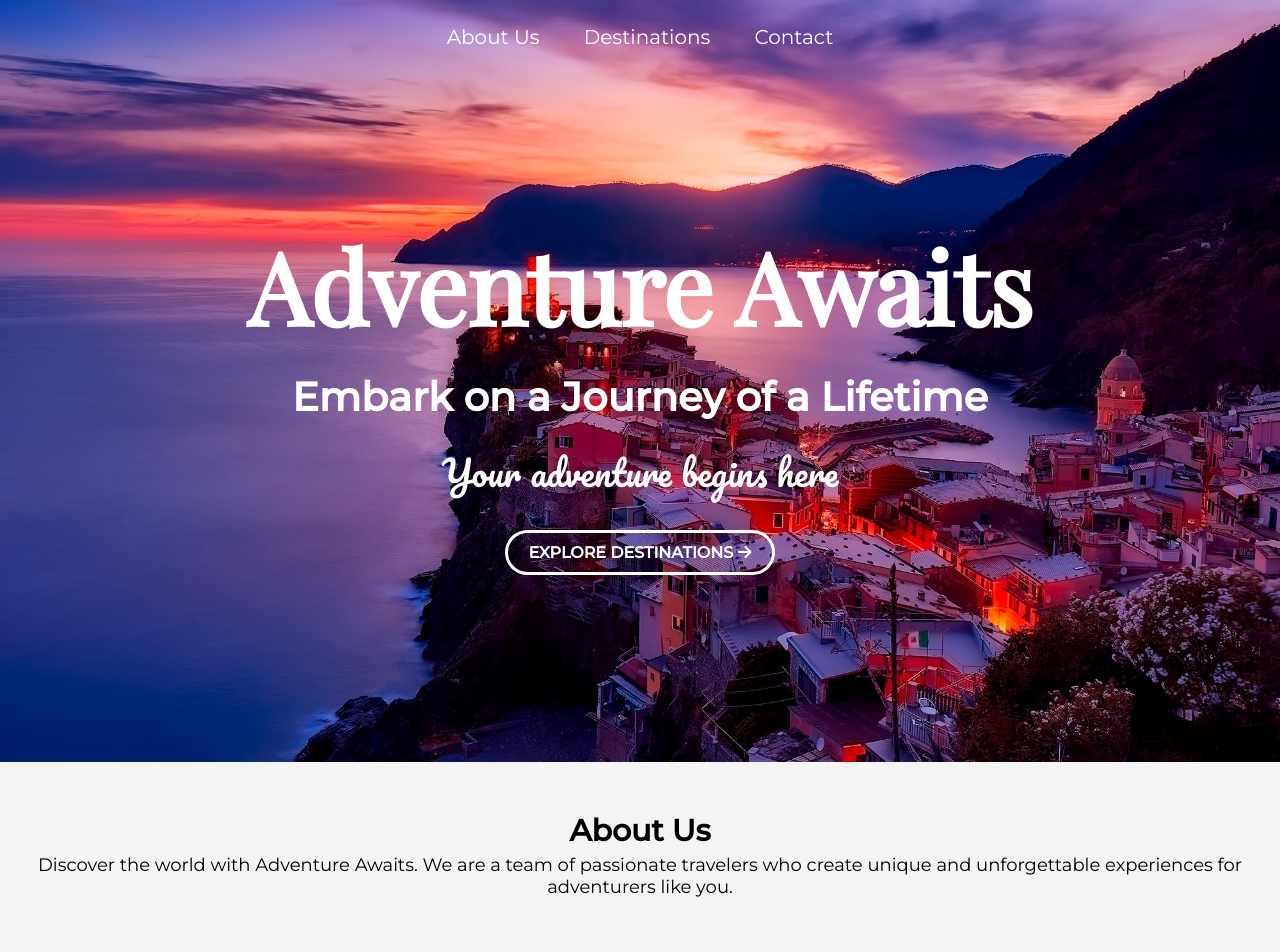
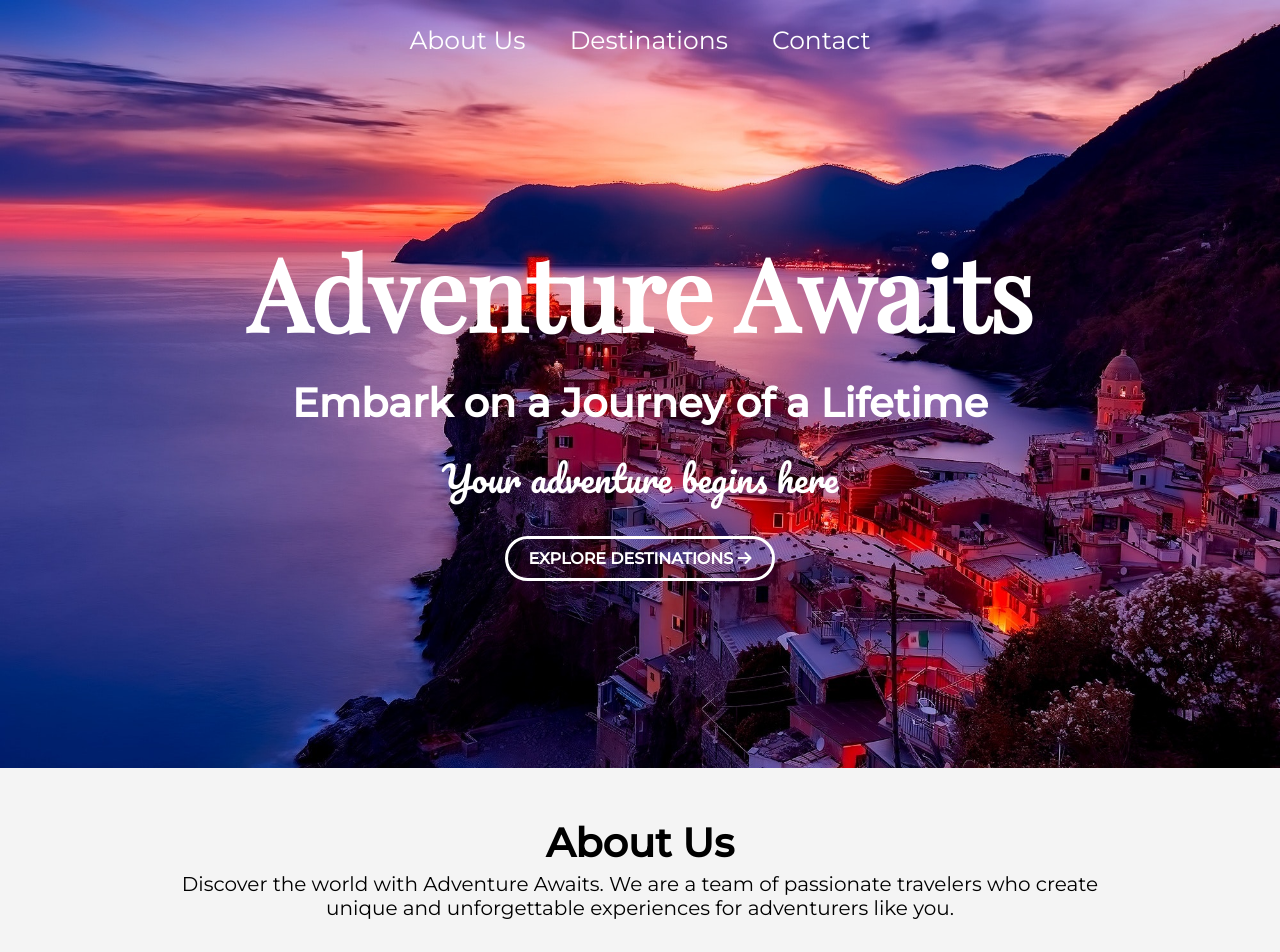
Before and after one commit to rohankbd/PT, a plain HTML site: page Task 1/index.html in a window 1280 px wide. Shown: the top 952 px of the page. Drawn offline with nearby package versions, Linux system fonts and the light colour scheme.

Commit message:
Fixed CSS

```diff
--- a/Task 1/styles.css
+++ b/Task 1/styles.css
@@ -10,11 +10,15 @@ body {
 }
 
 h2 {
+    font-size: 40px;
+}
+
+h3 {
     font-size: 30px;
 }
 
 p {
-    font-size: 18px;
+    font-size: 20px;
     margin: 5px 0;
 }
 
@@ -39,7 +43,7 @@ nav ul {
 }
 
 nav li {
-    font-size: 20px;
+    font-size: 25px;
     display: inline;
     margin: 0 20px;
     font-family: 'Montserrat', sans-serif;
@@ -89,7 +93,7 @@ nav a:hover {
     background-color: #f4f4f4;
     font-family: 'Montserrat', serif;
     text-align: center;
-    padding: 50px 0;
+    padding: 50px 150px;
 }
 
 .destinations {
```
